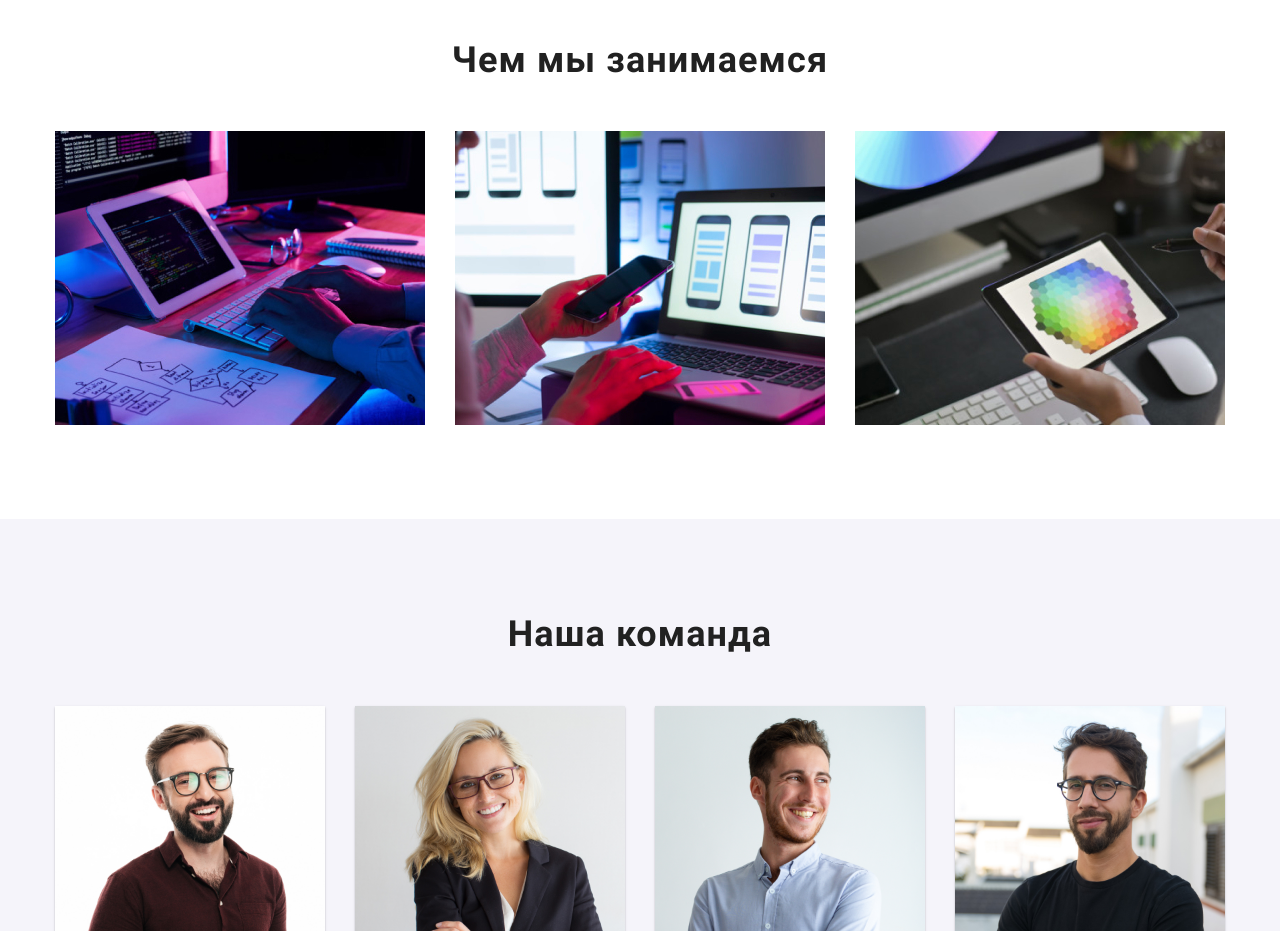
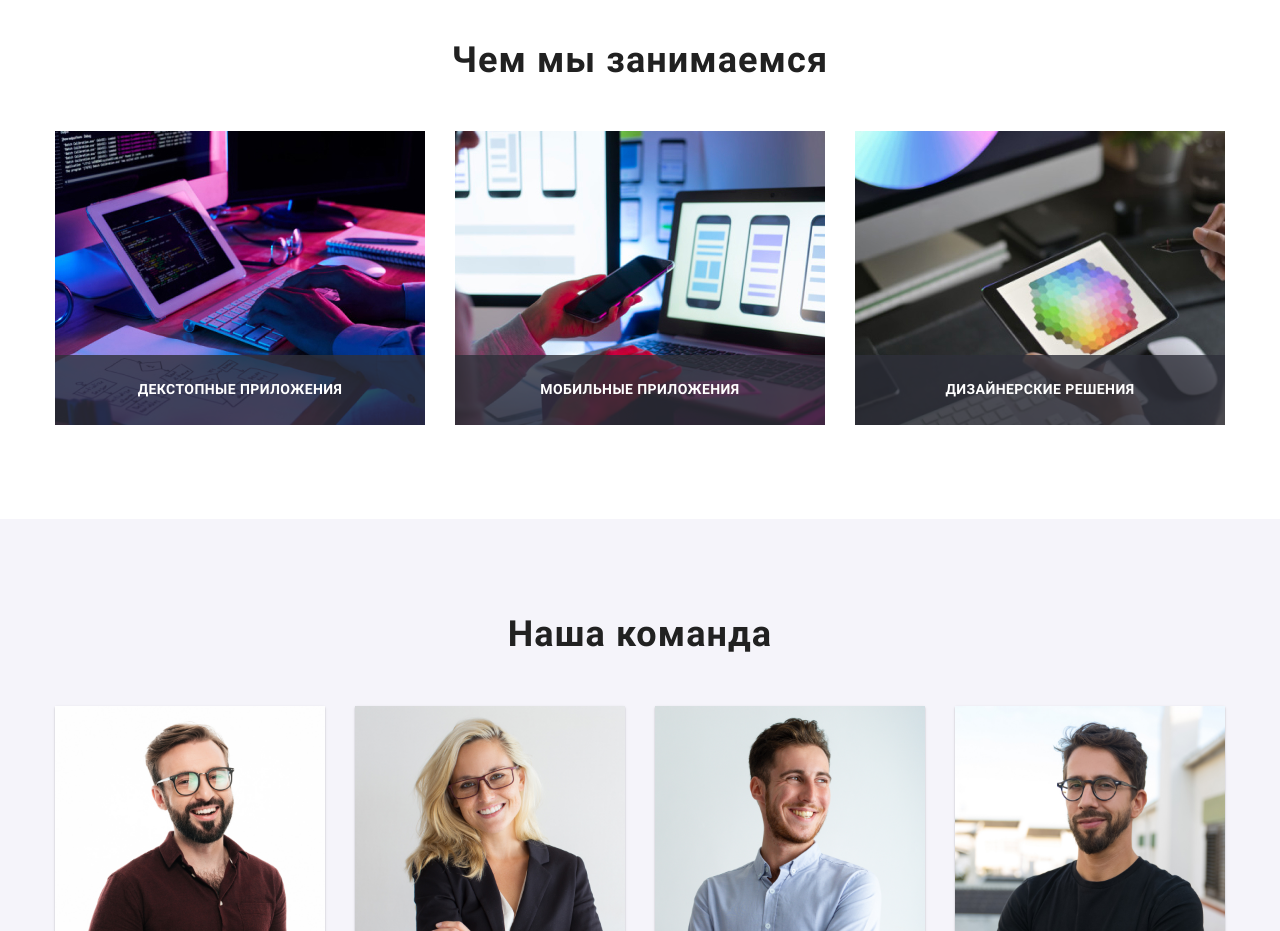
Before and after one commit to irvil-js/goit-markup-hw-05, a plain HTML site: page index.html in a window 1280 px wide. Shown: the part 1080-2011 px from the top of the page. Drawn offline with Linux system fonts and the light colour scheme.

Commit message:
надписи поверх карточек

```diff
--- a/css/styles.css
+++ b/css/styles.css
@@ -571,8 +571,29 @@ h2 {
   margin-right: 30px;
 }
 
+.directions {
+  position: relative;
+}
+
 .directions:last-child {
   margin-right: 0;
+}
+
+.title-card {
+  position: absolute;
+  left: 0;
+  bottom: 0;
+
+  display: block;
+  margin-bottom: 0;
+  padding-top: 27px;
+  padding-bottom: 27px;
+  width: 100%;
+  height: 70px;
+  text-align: center;
+  justify-content: center;
+  background-color: rgba(47, 48, 58, 0.8);
+  color: var(--white-clr);
 }
 
 .advantages {
--- a/index.html
+++ b/index.html
@@ -111,6 +111,7 @@
                 height="294"
                 alt="декстопные приложения"
               />
+              <h3 class="title-advantages title-card">декстопные приложения</h3>
             </li>
             <li class="directions">
               <img
@@ -119,6 +120,7 @@
                 height="294"
                 alt="мобильные приложения"
               />
+              <h3 class="title-advantages title-card">мобильные приложения</h3>
             </li>
             <li class="directions">
               <img
@@ -127,6 +129,7 @@
                 height="294"
                 alt="цветовая палитра"
               />
+              <h3 class="title-advantages title-card">дизайнерские решения</h3>
             </li>
           </ul>
         </div>
```
